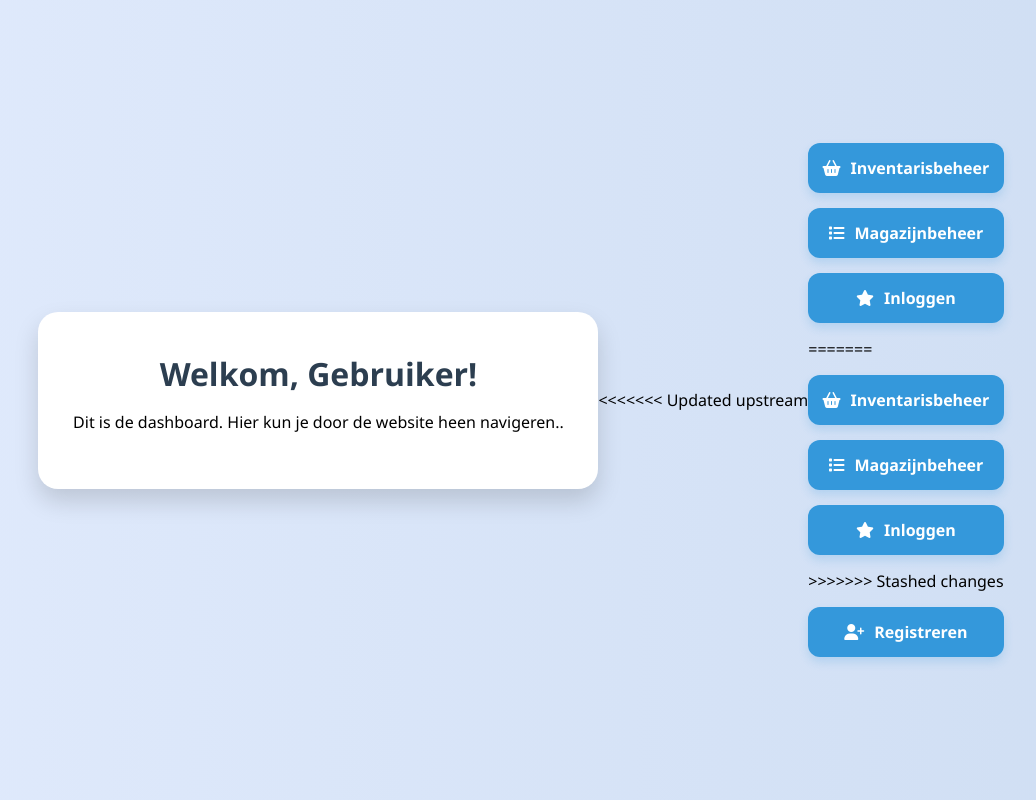
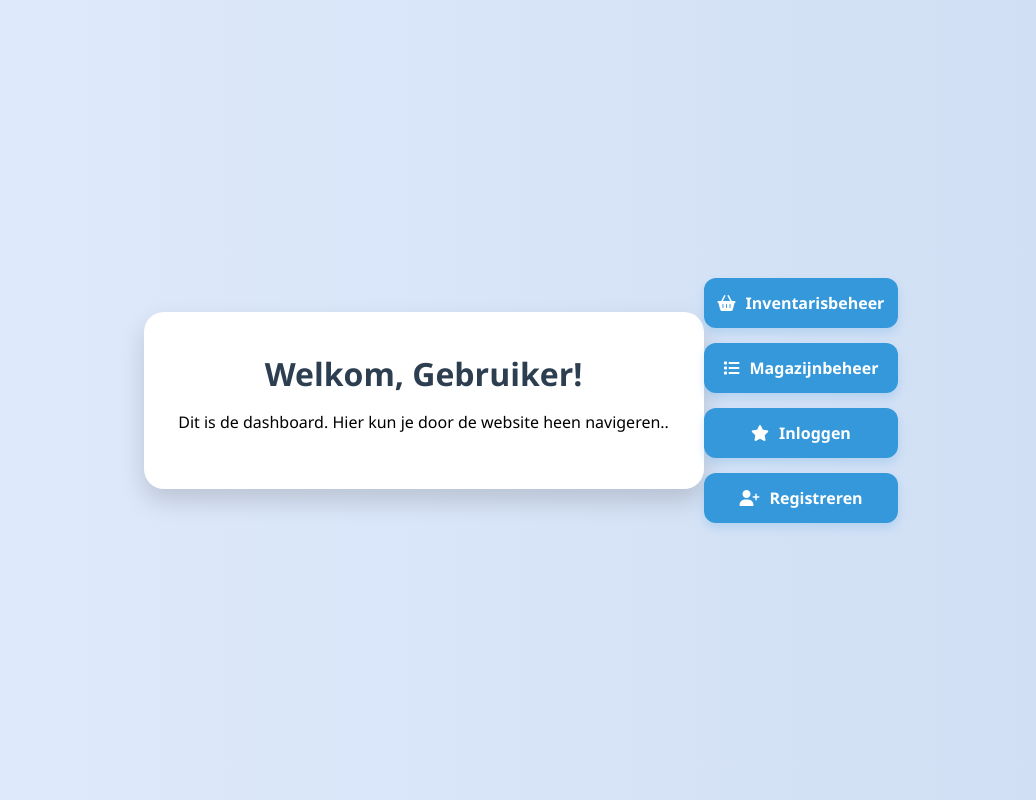
Before and after one commit to AventusCT/resq, a PHP site: page / in a window 1280 px wide. Shown: the whole page, without its empty margins (119-1155 px from the left). Run offline with PHP 8.4, Linux system fonts and the light colour scheme.

Commit message:
Update index.php

```diff
--- a/magazijn/public/index.php
+++ b/magazijn/public/index.php
@@ -20,17 +20,10 @@ $gebruikersnaam = $_SESSION['gebruikersnaam'] ?? 'Gebruiker';
 
 
     </div>
-<<<<<<< Updated upstream
    <div class="nav-links">
-    <a href=""><i class="fas fa-shopping-basket"></i> Inventarisbeheer</a>
-    <a href=""><i class="fas fa-list"></i> Magazijnbeheer</a>
-    <a href=""><i class="fas fa-star"></i> Inloggen</a>
-=======
-    <div class="nav-links">
-        <a href=""><i class="fas fa-shopping-basket"></i> Inventarisbeheer</a>
-        <a href=""><i class="fas fa-list"></i> Magazijnbeheer</a>
-        <a href="login.php"><i class="fas fa-star"></i> Inloggen</a>
->>>>>>> Stashed changes
+    <a href="inventarisbeheer.php"><i class="fas fa-shopping-basket"></i> Inventarisbeheer</a>
+    <a href="warehouse.php"><i class="fas fa-list"></i> Magazijnbeheer</a>
+    <a href="login.php"><i class="fas fa-star"></i> Inloggen</a>
 
     <?php if (isset($_SESSION['rol']) && $_SESSION['rol'] === 'admin'): ?>
         <a href="productbeheer.php"><i class="fas fa-cogs"></i> Productbeheer</a>
```
